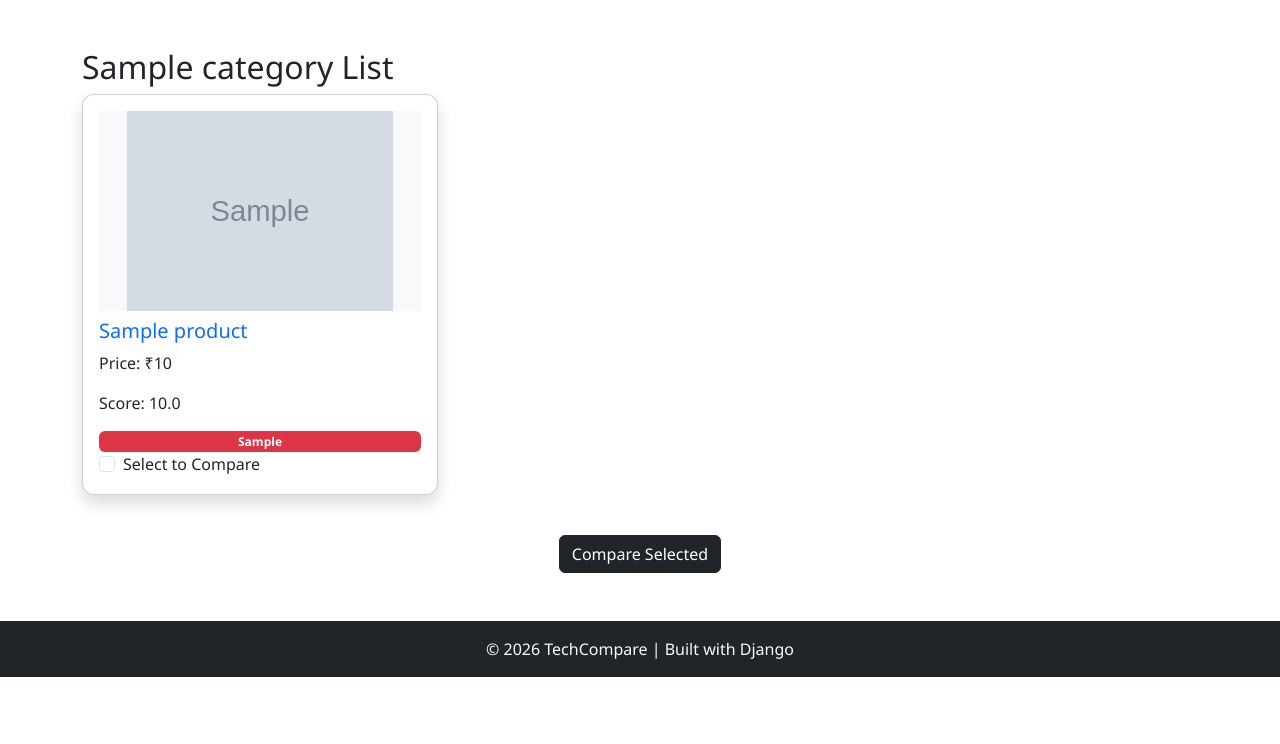
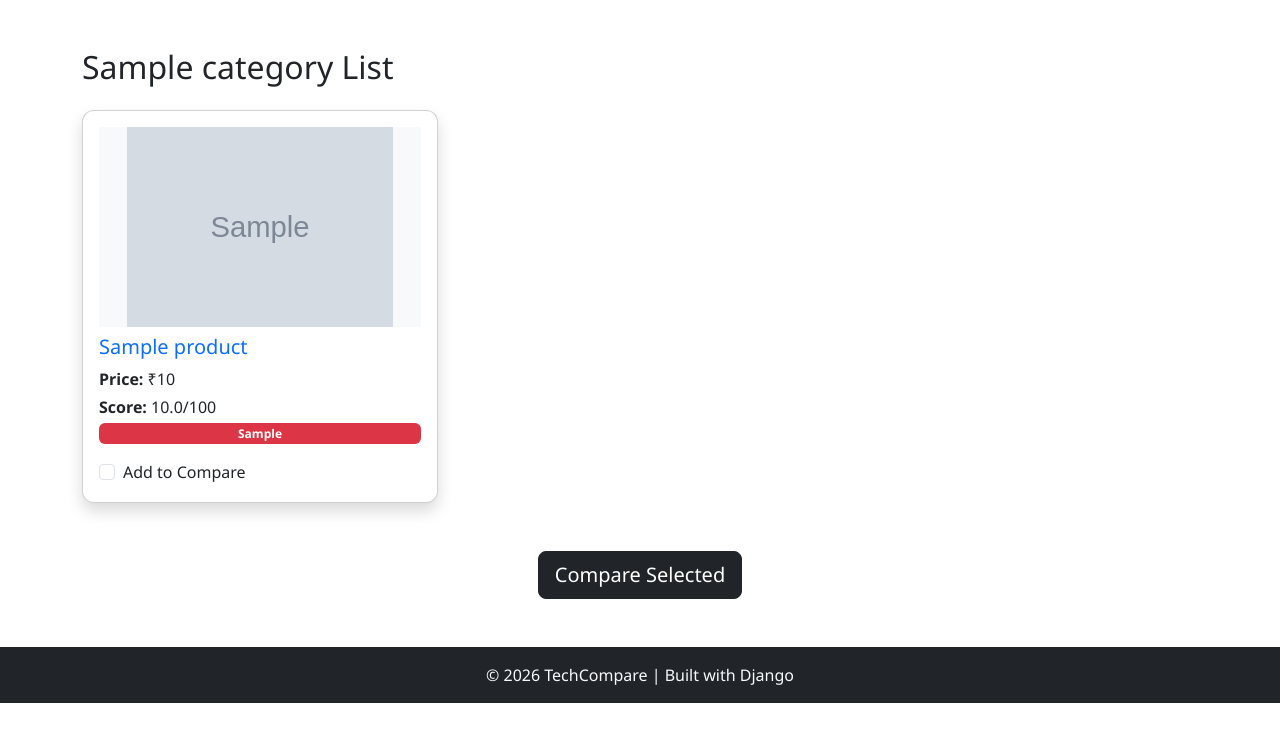
Before and after one commit to PatidarKuldeep/nextcompare, a Django app: a page that uses templates/category.html in a window 1280 px wide. Shown: the part 56-800 px from the top of the page. Run offline with Django 5.2, Linux system fonts and the light colour scheme; tables that the repository leaves empty hold one stand-in row (values such as "Sample post"); grey boxes marked "Sample" are stand-in pictures.

Commit message:
updated category page with compare feature

```diff
--- a/templates/category.html
+++ b/templates/category.html
@@ -4,58 +4,81 @@
 
 {% block content %}
 
-<h2>{{ category_name }} List</h2>
+<h2 class="mb-4">{{ category_name }} List</h2>
 
 <form method="get" action="{% url 'compare_products' %}">
 
 <div class="row">
+
     {% for product in products %}
+
     <div class="col-md-4 mb-4">
-        <div class="card p-3 shadow">
+
+        <div class="card p-3 shadow h-100">
 
             {% if product.image %}
-                <img src="{{ product.image.url }}"
-                     class="img-fluid mb-2 w-100"
-                     style="height:200px; object-fit:contain; background:#f8f9fa;">
+            <img src="{{ product.image.url }}"
+                 class="img-fluid mb-2 w-100"
+                 style="height:200px; object-fit:contain; background:#f8f9fa;">
             {% endif %}
 
             <h5>
-                <a href="{% url 'product_detail' product.slug %}" class="text-decoration-none">
+                <a href="{% url 'product_detail' product.slug %}"
+                   class="text-decoration-none">
                     {{ product.name }}
                 </a>
             </h5>
 
-            <p>Price: ₹{{ product.price }}</p>
-            <p>Score: {{ product.overall_score }}</p>
+            <p class="mb-1"><strong>Price:</strong> ₹{{ product.price }}</p>
+
+            <p class="mb-1">
+                <strong>Score:</strong> {{ product.overall_score }}/100
+            </p>
+
             {% if product.verdict == "Best Overall" %}
             <span class="badge bg-success">{{ product.verdict }}</span>
+
             {% elif product.verdict == "Excellent Choice" %}
             <span class="badge bg-primary">{{ product.verdict }}</span>
+
             {% elif product.verdict == "Good Option" %}
             <span class="badge bg-warning text-dark">{{ product.verdict }}</span>
+
             {% else %}
             <span class="badge bg-danger">{{ product.verdict }}</span>
             {% endif %}
-            <div class="form-check">
+
+            <!-- Compare Checkbox -->
+            <div class="form-check mt-3">
                 <input class="form-check-input"
                        type="checkbox"
                        name="compare"
                        value="{{ product.id }}">
+
                 <label class="form-check-label">
-                    Select to Compare
+                    Add to Compare
                 </label>
             </div>
 
         </div>
+
     </div>
+
     {% endfor %}
+
 </div>
 
-<div class="text-center mt-3">
-    <button type="submit" class="btn btn-dark">
+
+{% if products %}
+<div class="text-center mt-4">
+
+    <button type="submit"
+            class="btn btn-dark btn-lg">
         Compare Selected
     </button>
+
 </div>
+{% endif %}
 
 </form>
 
```
